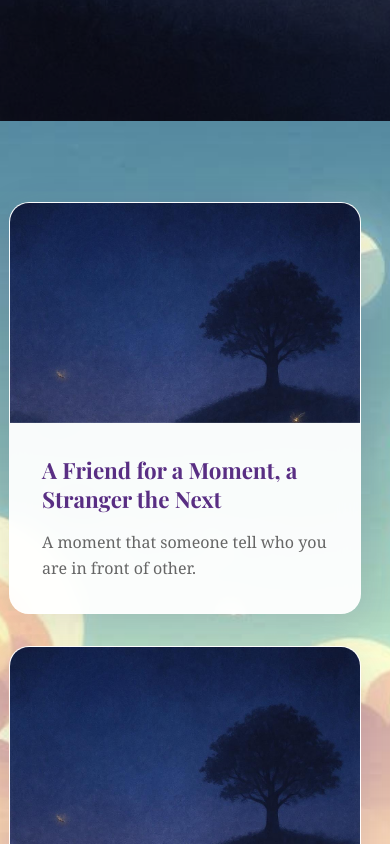
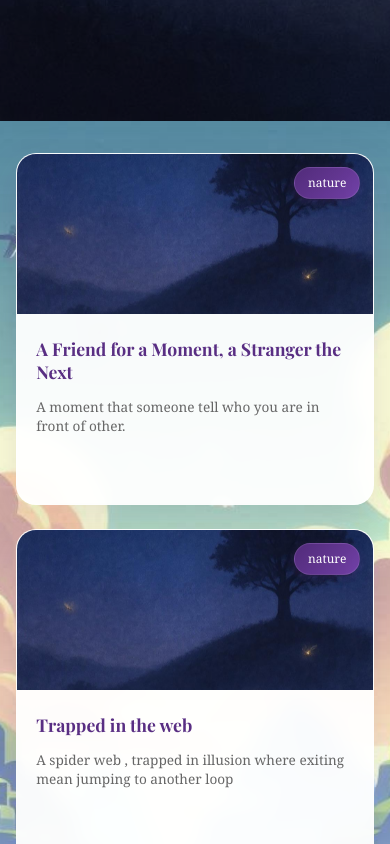
Before and after one commit to gaurab-arl/example-poem-site, a plain HTML site: page index.html in a window 390 px wide. Shown: the part 800-1644 px from the top of the page. Drawn offline with nearby package versions, Linux system fonts and the light colour scheme.

Commit message:
Fix poem cards layout for desktop and mobile

```diff
--- a/css/styles.css
+++ b/css/styles.css
@@ -45,7 +45,7 @@
     text-decoration: none;
     backdrop-filter: blur(10px);
     display: inline-block;
-    margin-top: 2rem; /* Add space above the button */
+    margin-top: 2rem;
 }
 
 .home-button:hover {
@@ -68,7 +68,7 @@ body {
     background-image: var(--shared-header-image);
     background-size: cover;
     background-position-y: 30%;
-    position: top;
+    position: relative;
     padding: 1.2rem 2rem 8rem;
     min-height: 100vh;
     height: 100vh;
@@ -112,9 +112,7 @@ body {
 
 .poems-wrapper {
     background: var(--background-color) var(--background-poem-wrapper) no-repeat center/cover;
-    padding: 8rem 1rem 4rem;
-    max-width: 100vw;
-    margin: 0;
+    padding: 4rem 2rem;
     position: relative;
     min-height: 70vh;
     overflow: hidden;
@@ -144,15 +142,14 @@ h1 {
 .category-dropdown {
     text-align: center;
     margin: 2rem auto 0;
-    max-width: 800px;    /* Increase max-width further */
-    width: 100%;         /* Ensure it stretches to container width */
+    max-width: 400px;
+    width: 100%;
     position: relative;
     z-index: 10;
 }
 
 .category-dropdown select {
-    width: 100%;         /* Make select fill the dropdown */
-    min-width: 250px;    /* Optional: set a minimum width */
+    width: 100%;
     padding: 1.2rem 3.2rem 1.2rem 1.8rem;
     font-size: 1.1rem;
     border: 2px solid rgba(255, 255, 255, 0.3);
@@ -183,51 +180,38 @@ h1 {
     background: white;
 }
 
-.poem-content {
-     margin: 0;
-    background: rgba(255, 255, 255, 0.05);
-    backdrop-filter: blur(4px);
-    border: 1px solid rgba(255, 255, 255, 0.2);
-    box-shadow: none;
-}
-
 .poems-grid {
     display: grid;
-    grid-template-columns: repeat(auto-fill, minmax(380px, 1fr));
-    gap: 2rem;
-    padding: 2rem 3rem;
+    grid-template-columns: repeat(auto-fit, minmax(320px, 1fr));
+    gap: 2.5rem;
+    max-width: 1200px;
+    margin: 0 auto;
+    padding: 0;
     position: relative;
     z-index: 2;
-    max-width: 120vw;
-    margin: 0 auto;
-    width: 100%;
 }
 
 .poem-card {
-
     background: rgba(255, 255, 255, 0.95);
     backdrop-filter: blur(10px);
     border: 1px solid rgba(255, 255, 255, 0.2);
     border-radius: 20px;
     overflow: hidden;
     box-shadow: 0 12px 40px rgba(89, 46, 131, 0.15);
-    transition: transform 0.3s ease, box-shadow 0.3s ease;
+    transition: all 0.3s ease;
     text-decoration: none;
     color: inherit;
     position: relative;
     animation: fadeIn 0.6s ease;
     display: block;
     will-change: transform;
-    min-height: 350px;
-    max-width: 350px;
-    margin-left: 0;
-    margin-right: auto;
-     margin: 0;
-         transform: translate(-15px, -15px);
-
+    height: 400px;
+    display: flex;
+    flex-direction: column;
 }
 
 .poem-card:hover {
+    transform: translateY(-8px);
     box-shadow: 0 25px 70px rgba(89, 46, 131, 0.25);
 }
 
@@ -235,50 +219,57 @@ h1 {
     width: 100%;
     height: 200px;
     object-fit: cover;
-    object-position: top;
-    margin-bottom: -4px;
+    object-position: center;
     transition: transform 0.4s ease;
     will-change: transform;
+    flex-shrink: 0;
 }
 
 .poem-card:hover img {
-    transform: scale(1.08);
+    transform: scale(1.05);
 }
 
 .poem-card-content {
-    padding: 2rem;
+    padding: 1.5rem;
     background: transparent;
+    flex-grow: 1;
+    display: flex;
+    flex-direction: column;
+    justify-content: space-between;
 }
 
 .poem-title {
     font-family: var(--font-heading);
     color: #592e83;
-    font-size: 1.5rem;
+    font-size: 1.3rem;
     margin: 0 0 1rem 0;
     font-weight: bold;
     line-height: 1.3;
+    flex-shrink: 0;
 }
 
 .poem-description {
     color: var(--text-secondary);
-    font-size: 1rem;
-    line-height: 1.6;
+    font-size: 0.95rem;
+    line-height: 1.5;
     margin: 0;
+    flex-grow: 1;
 }
 
 .poem-category {
     position: absolute;
-    top: 1.2rem;
-    right: 1.2rem;
+    top: 1rem;
+    right: 1rem;
     background: linear-gradient(135deg, rgba(89, 46, 131, 0.9), rgba(123, 67, 176, 0.9));
     color: white;
-    padding: 0.6rem 1.2rem;
+    padding: 0.5rem 1rem;
     border-radius: 50px;
-    font-size: 0.85rem;
+    font-size: 0.8rem;
     font-weight: 500;
     box-shadow: 0 2px 8px rgba(89, 46, 131, 0.3);
     backdrop-filter: blur(5px);
     border: 1px solid rgba(255, 255, 255, 0.1);
+    z-index: 3;
 }
 
 .poem-content {
@@ -407,55 +398,104 @@ footer p {
     margin: 0;
 }
 
+/* Responsive Design */
+@media (max-width: 1024px) {
+    .poems-grid {
+        grid-template-columns: repeat(auto-fit, minmax(300px, 1fr));
+        gap: 2rem;
+    }
+}
+
 @media (max-width: 768px) {
-    h1 { font-size: 3rem; }
+    h1 {
+        font-size: 3rem;
+    }
+
+    .poems-wrapper {
+        padding: 3rem 1.5rem;
+        min-height: 60vh;
+    }
+
     .poems-grid {
         grid-template-columns: 1fr;
-        gap: 3rem;
-        padding: 3rem 2rem;
+        gap: 2rem;
+        max-width: 100%;
     }
-    .poems-wrapper {
-        padding: 6rem 1rem 8rem;
-        min-height: 80vh;
+
+    .poem-card {
+        height: 380px;
+        margin: 0 auto;
+        max-width: 400px;
     }
-    .poem-page-image {
-        height: 300px;
+
+    .poem-card img {
+        height: 180px;
     }
+
+    .poem-title {
+        font-size: 1.2rem;
+    }
+
+    .poem-description {
+        font-size: 0.9rem;
+    }
+
     .unified-header {
         padding: 1rem 1rem 6rem;
         min-height: 90vh;
     }
-    .poem-card {
-        min-height: 400px;
-    }
-    .poem-card img {
-        height: 220px;
-    }
+
     .header-content {
         padding: 3rem 0;
     }
+
+    .poems-description {
+        font-size: 1.2rem;
+    }
 }
 
-@media (max-width: 500px) {
-    .poem-content {
-        font-size: 1rem;
-        padding: 1.2rem;
-    }
-
+@media (max-width: 480px) {
     h1 {
         font-size: 2.5rem;
     }
 
+    .poems-wrapper {
+        padding: 2rem 1rem;
+        min-height: 50vh;
+    }
+
+    .poems-grid {
+        gap: 1.5rem;
+    }
+
+    .poem-card {
+        height: 350px;
+        max-width: 100%;
+    }
+
+    .poem-card img {
+        height: 160px;
+    }
+
+    .poem-card-content {
+        padding: 1.2rem;
+    }
+
     .poem-title {
-        font-size: 1.4rem;
+        font-size: 1.1rem;
+        margin-bottom: 0.8rem;
     }
 
     .poem-description {
-        font-size: 1rem;
+        font-size: 0.85rem;
+        line-height: 1.4;
     }
 
-    .poem-page-image {
-        height: 200px;
+    .poem-category {
+        top: 0.8rem;
+        right: 0.8rem;
+        padding: 0.4rem 0.8rem;
+        font-size: 0.75rem;
     }
 
     .unified-header {
@@ -463,22 +503,44 @@ footer p {
         min-height: 85vh;
     }
 
-    .poems-wrapper {
-        padding: 4rem 0.5rem 6rem;
-        min-height: 70vh;
-    }
-
-    .poems-grid {
-        gap: 2rem;
-        padding: 2rem 1rem;
-        grid-template-columns: 1fr;
-    }
-
-    .poem-card {
-        min-height: 350px;
-    }
-
     .header-content {
         padding: 2rem 0;
     }
+
+    .poems-description {
+        font-size: 1.1rem;
+        margin-bottom: 2rem;
+    }
+
+    .category-dropdown {
+        max-width: 100%;
+        margin: 1.5rem auto 0;
+    }
+
+    .category-dropdown select {
+        padding: 1rem 2.5rem 1rem 1.5rem;
+        font-size: 1rem;
+    }
+
+    .category-dropdown::after {
+        right: 1.5rem;
+    }
 }
+
+@media (max-width: 360px) {
+    .poem-card {
+        height: 320px;
+    }
+
+    .poem-card img {
+        height: 140px;
+    }
+
+    .poem-title {
+        font-size: 1rem;
+    }
+
+    .poem-description {
+        font-size: 0.8rem;
+    }
+}
```
